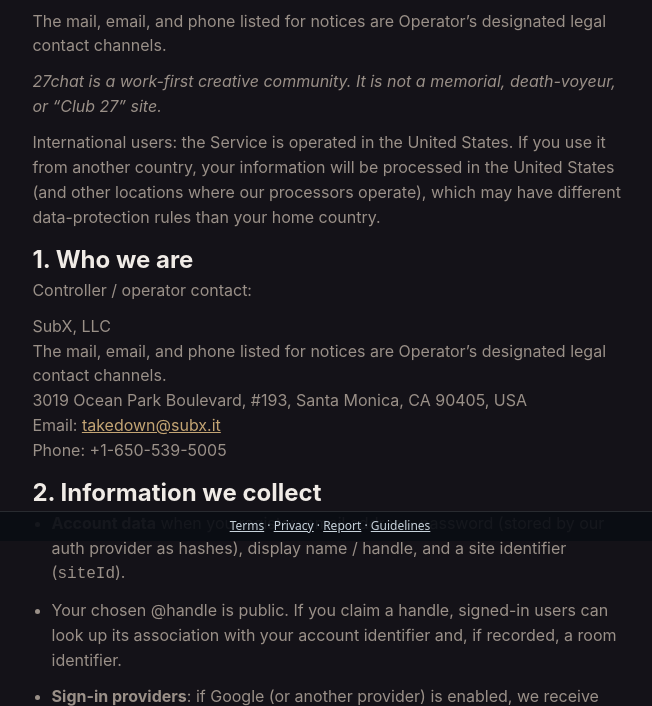
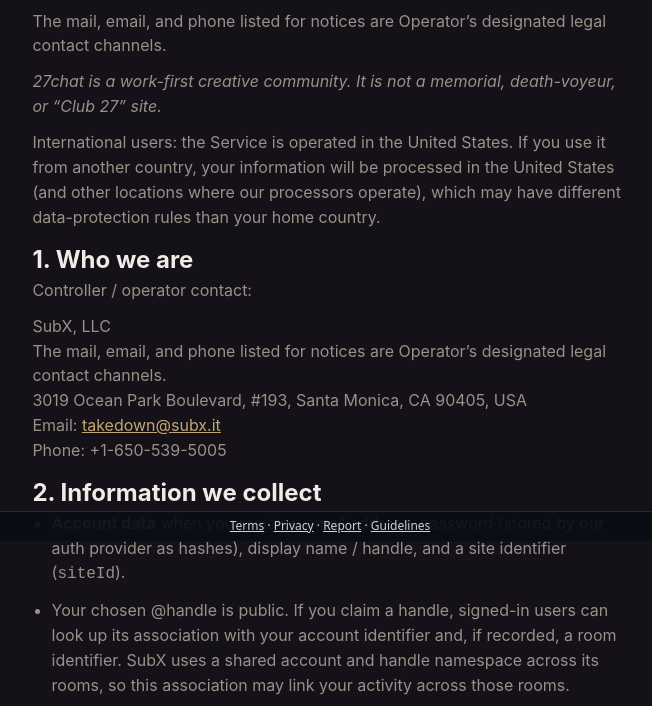
Before and after one commit to jebbdykstra99/27chat, a website: page privacy.html in a window 1280 px wide. Shown: the part 259-965 px from the top of the page, without its empty margins (310-962 px from the left). Drawn offline with Linux system fonts and the light colour scheme.

Commit message:
privacy: disclose shared handle namespace across rooms (CLO text)

```diff
--- a/privacy.html
+++ b/privacy.html
@@ -28,7 +28,7 @@
     <h2>2. Information we collect</h2>
     <ul>
       <li><strong>Account data</strong> when you register: email address, password (stored by our auth provider as hashes), display name / handle, and a site identifier (<code>siteId</code>).</li>
-      <li>Your chosen @handle is public. If you claim a handle, signed-in users can look up its association with your account identifier and, if recorded, a room identifier.</li>
+      <li>Your chosen @handle is public. If you claim a handle, signed-in users can look up its association with your account identifier and, if recorded, a room identifier. SubX uses a shared account and handle namespace across its rooms, so this association may link your activity across those rooms.</li>
       <li><strong>Sign-in providers</strong>: if Google (or another provider) is enabled, we receive identifiers and profile fields the provider shares with us when you authorize sign-in.</li>
       <li><strong>Content you submit</strong>: posts, replies, images, polls, direct messages (where enabled), reports, and similar UGC.</li>
       <li><strong>Usage / device data</strong>: approximate logs such as IP address, browser type, referring URL, timestamps, and App Check / abuse-prevention signals needed to secure Firebase Auth, Firestore, and Storage. Request logs kept in SubX, LLC's own Google Cloud project (such as those for the visit beacon and link previews) are deleted automatically after about 30 days. The pages are hosted on GitHub Pages, and sign-in, database and file storage run on Google Firebase; those providers keep their own server logs, including IP addresses, under their own retention policies, which SubX, LLC does not control.</li>
```
